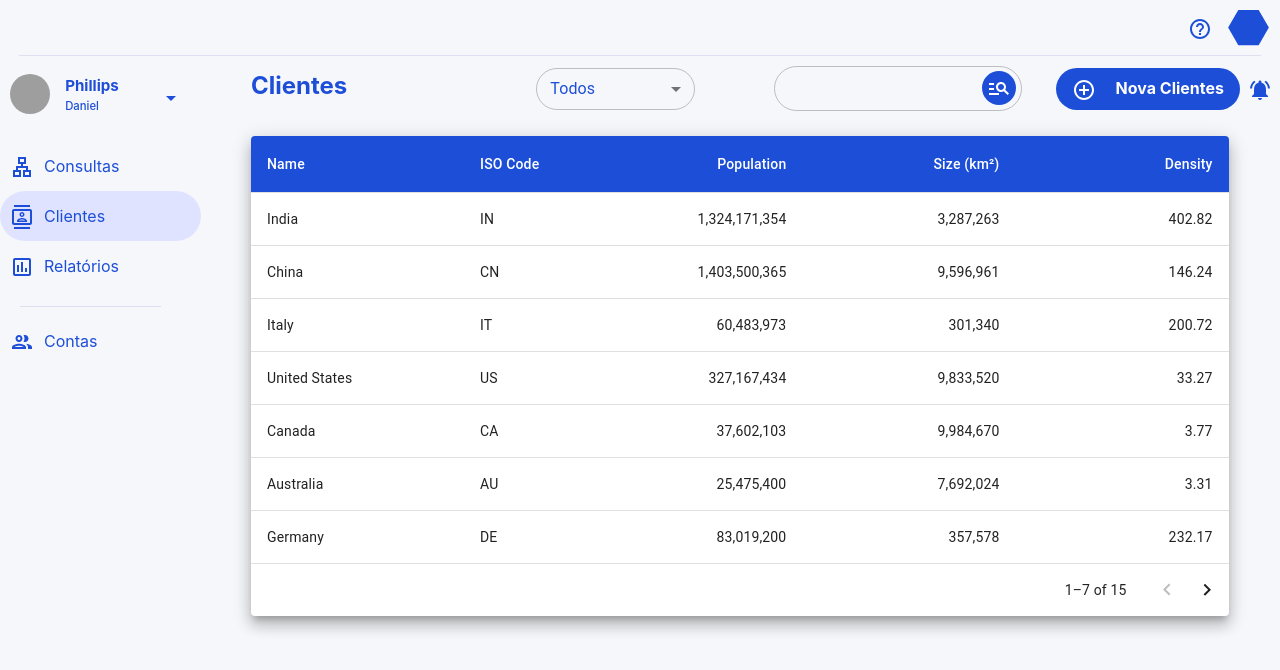
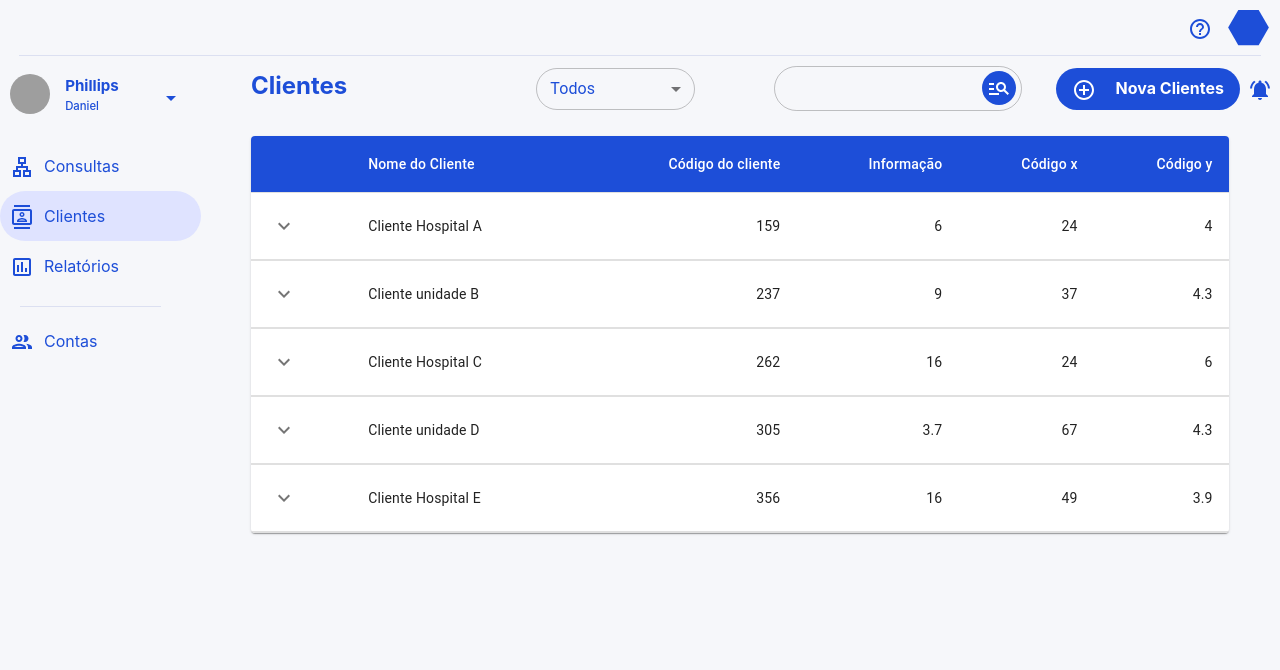
Before and after one commit to randolfdev/Frontend-SunWay, a React (Create React App) app: page /Clientes in a window 1280 px wide. Shown: the top 670 px of the page. Built offline with nearby package versions, Linux system fonts and the light colour scheme; grey boxes are pictures that could not be loaded; the HTML template or start-up script is replaced by a standard one.

Commit message:
Clientes e relatorios

```diff
--- a/src/components/Clientes/Clientes.tsx
+++ b/src/components/Clientes/Clientes.tsx
@@ -10,79 +10,115 @@ import TableContainer from "@mui/material/TableContainer";
 import TableHead from "@mui/material/TableHead";
 import TablePagination from "@mui/material/TablePagination";
 import TableRow from "@mui/material/TableRow";
-
-interface Column {
-  id: "name" | "code" | "population" | "size" | "density";
-  label: string;
-  minWidth?: number;
-  align?: "right";
-  format?: (value: number) => string;
-}
-
-const columns: readonly Column[] = [
-  { id: "name", label: "Name", minWidth: 170 },
-  { id: "code", label: "ISO\u00a0Code", minWidth: 100 },
-  {
-    id: "population",
-    label: "Population",
-    minWidth: 170,
-    align: "right",
-    format: (value: number) => value.toLocaleString("en-US"),
-  },
-  {
-    id: "size",
-    label: "Size\u00a0(km\u00b2)",
-    minWidth: 170,
-    align: "right",
-    format: (value: number) => value.toLocaleString("en-US"),
-  },
-  {
-    id: "density",
-    label: "Density",
-    minWidth: 170,
-    align: "right",
-    format: (value: number) => value.toFixed(2),
-  },
-];
-
-interface Data {
-  name: string;
-  code: string;
-  population: number;
-  size: number;
-  density: number;
-}
+import Box from "@mui/material/Box";
+import Collapse from "@mui/material/Collapse";
+import IconButton from "@mui/material/IconButton";
+import Typography from "@mui/material/Typography";
+import KeyboardArrowDownIcon from "@mui/icons-material/KeyboardArrowDown";
+import KeyboardArrowUpIcon from "@mui/icons-material/KeyboardArrowUp";
 
 function createData(
   name: string,
-  code: string,
-  population: number,
-  size: number,
-): Data {
-  const density = population / size;
-  return { name, code, population, size, density };
+  calories: number,
+  fat: number,
+  carbs: number,
+  protein: number,
+  price: number,
+) {
+  return {
+    name,
+    calories,
+    fat,
+    carbs,
+    protein,
+    price,
+    history: [
+      {
+        date: "2020-01-05",
+        customerId: "11091700",
+        amount: 3,
+      },
+      {
+        date: "2020-01-02",
+        customerId: "Anonymous",
+        amount: 1,
+      },
+    ],
+  };
+}
+
+function Row(props: { row: ReturnType<typeof createData> }) {
+  const { row } = props;
+  const [open, setOpen] = React.useState(false);
+
+  return (
+    <React.Fragment>
+      <TableRow sx={{ "& > *": { borderBottom: "unset" } }}>
+        <TableCell>
+          <IconButton
+            aria-label="expand row"
+            size="small"
+            onClick={() => setOpen(!open)}
+          >
+            {open ? <KeyboardArrowUpIcon /> : <KeyboardArrowDownIcon />}
+          </IconButton>
+        </TableCell>
+        <TableCell component="th" scope="row">
+          {row.name}
+        </TableCell>
+        <TableCell align="right">{row.calories}</TableCell>
+        <TableCell align="right">{row.fat}</TableCell>
+        <TableCell align="right">{row.carbs}</TableCell>
+        <TableCell align="right">{row.protein}</TableCell>
+      </TableRow>
+      <TableRow>
+        <TableCell style={{ paddingBottom: 0, paddingTop: 0 }} colSpan={6}>
+          <Collapse in={open} timeout="auto" unmountOnExit>
+            <Box sx={{ margin: 1 }}>
+              <Typography variant="h6" gutterBottom component="div">
+                Histórico de Consultas
+              </Typography>
+              <Table size="small" aria-label="purchases">
+                <TableHead>
+                  <TableRow>
+                    <TableCell>Data</TableCell>
+                    <TableCell>Consulta</TableCell>
+                    <TableCell align="right">Retorno</TableCell>
+                    <TableCell align="right">Tempo de Consulta</TableCell>
+                  </TableRow>
+                </TableHead>
+                <TableBody>
+                  {row.history.map((historyRow) => (
+                    <TableRow key={historyRow.date}>
+                      <TableCell component="th" scope="row">
+                        {historyRow.date}
+                      </TableCell>
+                      <TableCell>{historyRow.customerId}</TableCell>
+                      <TableCell align="right">{historyRow.amount}</TableCell>
+                      <TableCell align="right">
+                        {Math.round(historyRow.amount * row.price * 100) / 100}
+                      </TableCell>
+                    </TableRow>
+                  ))}
+                </TableBody>
+              </Table>
+            </Box>
+          </Collapse>
+        </TableCell>
+      </TableRow>
+    </React.Fragment>
+  );
 }
 
 const rows = [
-  createData("India", "IN", 1324171354, 3287263),
-  createData("China", "CN", 1403500365, 9596961),
-  createData("Italy", "IT", 60483973, 301340),
-  createData("United States", "US", 327167434, 9833520),
-  createData("Canada", "CA", 37602103, 9984670),
-  createData("Australia", "AU", 25475400, 7692024),
-  createData("Germany", "DE", 83019200, 357578),
-  createData("Ireland", "IE", 4857000, 70273),
-  createData("Mexico", "MX", 126577691, 1972550),
-  createData("Japan", "JP", 126317000, 377973),
-  createData("France", "FR", 67022000, 640679),
-  createData("United Kingdom", "GB", 67545757, 242495),
-  createData("Russia", "RU", 146793744, 17098246),
-  createData("Nigeria", "NG", 200962417, 923768),
-  createData("Brazil", "BR", 210147125, 8515767),
+  createData("Cliente Hospital A", 159, 6.0, 24, 4.0, 3.99),
+  createData("Cliente unidade B", 237, 9.0, 37, 4.3, 4.99),
+  createData("Cliente Hospital C", 262, 16.0, 24, 6.0, 3.79),
+  createData("Cliente unidade D", 305, 3.7, 67, 4.3, 2.5),
+  createData("Cliente Hospital E", 356, 16.0, 49, 3.9, 1.5),
 ];
 
-
-export default function Clientes() {
+export default function CollapsibleTable() {
 
   const [page, setPage] = React.useState(0);
   const [rowsPerPage, setRowsPerPage] = React.useState(7);
@@ -116,59 +152,28 @@ export default function Clientes() {
   }
 
   return (
-
-    <div className="ClientesWrapper">
+    <div className="RelatoriosWrapper">
       <Navbar filterValue={filterValue} handleFilterValue={handleFilterValue} handleSearchPress={handleSearchPress} handleShowQueryState={handleShowQueryState} />
-      <div className="ClientesTable">
-        <Paper className="TableBorder" sx={{ width: "100%", overflow: "hidden" }} elevation={10}>
-          <TableContainer sx={{ maxHeight: 7000 }}  >
-            <Table stickyHeader aria-label="sticky table" >
-              <TableHead sx={{ "& .MuiTableCell-head": { backgroundColor: "rgb(29 78 216)", color: "white" }}}
-              >
+      <div className="RelatorioTable">
+        <TableContainer component={Paper}>
+          <Table aria-label="collapsible table">
+            <TableHead sx={{ "& .MuiTableCell-head": { backgroundColor: "rgb(29 78 216)", color: "white" }}}>
               <TableRow>
-                  {columns.map((column) => (
-                    <TableCell
-                      key={column.id}
-                      align={column.align}
-                      style={{ minWidth: column.minWidth }}
-                    >
-                      {column.label}
-                    </TableCell>
-                  ))}
+                <TableCell />
+                <TableCell>Nome do Cliente</TableCell>
+                <TableCell align="right">Código do cliente</TableCell>
+                <TableCell align="right">Informação</TableCell>
+                <TableCell align="right">Código x</TableCell>
+                <TableCell align="right">Código y</TableCell>
               </TableRow>
             </TableHead>
             <TableBody>
-                {rows
-                  .slice(page * rowsPerPage, page * rowsPerPage + rowsPerPage)
-                  .map((row) => {
-                    return (
-                      <TableRow hover role="checkbox" tabIndex={-1} key={row.code}>
-                        {columns.map((column) => {
-                          const value = row[column.id];
-                          return (
-                            <TableCell key={column.id} align={column.align}>
-                              {column.format && typeof value === "number"
-                                ? column.format(value)
-                                : value}
-                            </TableCell>
-                          );
-                        })}
-                      </TableRow>
-                    );
-                  })}
+              {rows.map((row) => (
+                <Row key={row.name} row={row} />
+              ))}
             </TableBody>
           </Table>
         </TableContainer>
-          <TablePagination
-            rowsPerPageOptions={[5]}
-            component="div"
-            count={rows.length}
-            rowsPerPage={rowsPerPage}
-            page={page}
-            onPageChange={handleChangePage}
-            onRowsPerPageChange={handleChangeRowsPerPage}
-          />
-        </Paper>
       </div>
     </div>
 
--- a/src/components/Relatorios/Relatorios.tsx
+++ b/src/components/Relatorios/Relatorios.tsx
@@ -11,6 +11,7 @@ import TableContainer from "@mui/material/TableContainer";
 import TableHead from "@mui/material/TableHead";
 import TablePagination from "@mui/material/TablePagination";
 import TableRow from "@mui/material/TableRow";
+
 
 //O PLANO:
 //Navbar com pesquisa, filtro e nova extrção
@@ -31,25 +32,25 @@ interface Column {
 }
 
 const columns: readonly Column[] = [
-  { id: "name", label: "Name", minWidth: 170 },
+  { id: "name", label: "Nome do Relatório", minWidth: 170 },
   { id: "code", label: "ISO\u00a0Code", minWidth: 100 },
   {
     id: "population",
-    label: "Population",
+    label: "Código x",
     minWidth: 170,
     align: "right",
     format: (value: number) => value.toLocaleString("en-US"),
   },
   {
     id: "size",
-    label: "Size\u00a0(km\u00b2)",
+    label: "Código y",
     minWidth: 170,
     align: "right",
     format: (value: number) => value.toLocaleString("en-US"),
   },
   {
     id: "density",
-    label: "Density",
+    label: "Código z",
     minWidth: 170,
     align: "right",
     format: (value: number) => value.toFixed(2),
@@ -75,21 +76,21 @@ function createData(
 }
 
 const rows = [
-  createData("India", "IN", 1324171354, 3287263),
-  createData("China", "CN", 1403500365, 9596961),
-  createData("Italy", "IT", 60483973, 301340),
-  createData("United States", "US", 327167434, 9833520),
-  createData("Canada", "CA", 37602103, 9984670),
-  createData("Australia", "AU", 25475400, 7692024),
-  createData("Germany", "DE", 83019200, 357578),
-  createData("Ireland", "IE", 4857000, 70273),
-  createData("Mexico", "MX", 126577691, 1972550),
-  createData("Japan", "JP", 126317000, 377973),
-  createData("France", "FR", 67022000, 640679),
-  createData("United Kingdom", "GB", 67545757, 242495),
-  createData("Russia", "RU", 146793744, 17098246),
-  createData("Nigeria", "NG", 200962417, 923768),
-  createData("Brazil", "BR", 210147125, 8515767),
+  createData("Preço", "IN", 1324171354, 3287263),
+  createData("Faturamento", "CN", 1403500365, 9596961),
+  createData("Diário", "IT", 60483973, 301340),
+  createData("Mensal", "US", 327167434, 9833520),
+  createData("Anual", "CA", 37602103, 9984670),
+  createData("Trimestre", "AU", 25475400, 7692024),
+  createData("Qualidade", "DE", 83019200, 357578),
+  createData("Preço item", "IE", 4857000, 70273),
+  createData("Faixa de preço", "MX", 126577691, 1972550),
+  createData("Faturamento diário", "JP", 126317000, 377973),
+  createData("Procedimento", "FR", 67022000, 640679),
+  createData("Orçamento", "GB", 67545757, 242495),
+  createData("Preço", "RU", 146793744, 17098246),
+  createData("Trimestral", "NG", 200962417, 923768),
+  createData("Diário", "BR", 210147125, 8515767),
 ];
 
 
@@ -134,7 +135,7 @@ export default function Relatorios() {
         <Paper sx={{ width: "100%", overflow: "hidden" }} elevation={10}>
           <TableContainer sx={{ maxHeight: 600 }}>
             <Table stickyHeader aria-label="sticky table">
-              <TableHead>
+              <TableHead sx={{ "& .MuiTableCell-head": { backgroundColor: "rgb(29 78 216)", color: "white" }}}>
                 <TableRow>
                   {columns.map((column) => (
                     <TableCell
```
Lines whose indentation alone changed are shown as unchanged.
